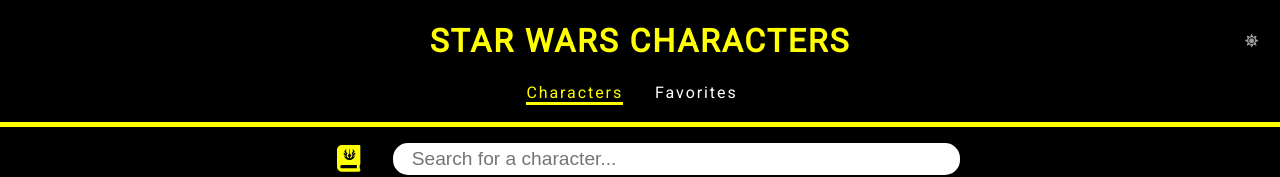
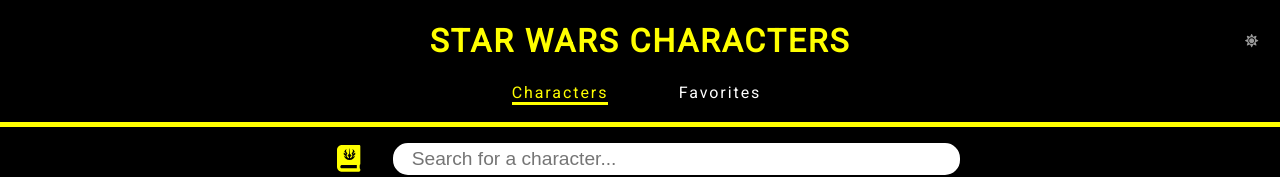
Before and after one commit to BartekSkr/star-wars-characters, a React (Create React App) app: page /characters in a window 1280 px wide. Shown: the top 177 px of the page. Built offline with nearby package versions, Linux system fonts and the light colour scheme.

Commit message:
sass changes

```diff
--- a/src/App.scss
+++ b/src/App.scss
@@ -11,5 +11,5 @@
   font-family: 'Roboto', sans-serif;
   line-height: 1.6;
   letter-spacing: 0.12rem;
-  transition: background-color 0.5s;
+  transition: background-color var(--default-transition);
 }
--- a/src/app/components/Pagination/Pagination.scss
+++ b/src/app/components/Pagination/Pagination.scss
@@ -18,11 +18,13 @@
     .pagination-link {
       text-decoration: none;
       color: var(--text-color);
+      transition: color var(--default-transition);
     }
 
     .pagination-link-active {
       border-bottom: epx solid var(--accent-color);
       color: var(--accent-color);
+      transition: color var(--default-transition);
       text-underline-offset: 0.2rem;
     }
 
@@ -32,6 +34,7 @@
 
       .pagination-link {
         color: var(--accent-color);
+        transition: color var(--default-transition);
       }
     }
   }
--- a/src/app/components/pages/404/404-page.scss
+++ b/src/app/components/pages/404/404-page.scss
@@ -6,6 +6,7 @@
   margin: 0 auto;
   padding: 0 2rem;
   color: var(--text-color);
+  transition: color var(--default-transition);
 
   img {
     width: 100px;
--- a/src/app/components/pages/CharacterDetails/CharacterDetails.scss
+++ b/src/app/components/pages/CharacterDetails/CharacterDetails.scss
@@ -11,6 +11,7 @@
   .character-info-details {
     padding: 0 1rem;
     color: var(--text-color);
+    transition: color var(--default-transition);
 
     span {
       display: flex;
--- a/src/app/components/pages/Characters/Characters.scss
+++ b/src/app/components/pages/Characters/Characters.scss
@@ -17,10 +17,12 @@
   width: 80%;
   text-align: center;
   color: var(--accent-color);
+  transition: color var(--default-transition);
 
   .initial-info-icon,
   span {
     color: var(--accent-color);
+    transition: color var(--default-transition);
   }
 }
 
--- a/src/app/components/pages/Favorites/Favorites.scss
+++ b/src/app/components/pages/Favorites/Favorites.scss
@@ -5,7 +5,7 @@
   text-align: center;
   width: 80%;
   color: var(--accent-color);
-  transition: all 0.5s;
+  transition: color var(--default-transition);
 
   .yoda-icon {
     width: 100px;
@@ -17,7 +17,8 @@
 h3 {
   text-align: center;
   margin: 0.5rem 0;
-  color: var(--accent-color)
+  color: var(--accent-color);
+  transition: color var(--default-transition);
 }
 
 .character {
--- a/src/app/components/pages/Search/Search.scss
+++ b/src/app/components/pages/Search/Search.scss
@@ -16,7 +16,7 @@
 
     svg {
       color: var(--accent-color);
-      transition: all 0.5s;
+      transition: color var(--default-transition);
     }
   }
 
--- a/src/app/components/ui/common/Navbar/Navbar.scss
+++ b/src/app/components/ui/common/Navbar/Navbar.scss
@@ -8,11 +8,13 @@
   display: block;
   padding: 1rem 2rem;
   border-bottom: 5px solid var(--accent-color);
+  transition: color var(--default-transition);
 
   h1 {
     font-size: 2rem;
     margin-bottom: 0.8rem;
-    color: var(--accent-color)
+    color: var(--accent-color);
+    transition: color var(--default-transition);
   }
 
   ul {
@@ -23,17 +25,21 @@
 
   .navbar-li {
     transition: all 0.2s ease-in-out;
-    margin: 0 0.5rem;
+    width: 8rem;
+    margin: 0 1rem;
 
     .navbar-link {
       margin: 0 1rem;
       text-decoration: none;
       color: var(--text-color);
+      transition: color var(--default-transition);
 
       &-active {
         color: var(--accent-color);
         border-bottom: 3px solid var(--accent-color);
         text-decoration: none;
+        transition: color var(--default-transition);
+
       }
     }
 
@@ -59,6 +65,7 @@
     cursor: pointer;
     opacity: 0.6;
     color: var(--text-color);
+    transition: color var(--default-transition);
 
     &::after {
       content: attr(aria-label);
@@ -79,6 +86,7 @@
       opacity: 1;
       background: hsla(0%, 0%, 50%, 0.3);
       color: var(--accent-color);
+      transition: color var(--default-transition);
 
       &::after {
         opacity: 1;
--- a/src/app/helpers/_vars.scss
+++ b/src/app/helpers/_vars.scss
@@ -1,5 +1,7 @@
 :root {
   --larger-screens-default-width: 50%;
+  --default-transition: 0.5s;
+
   --background: black;
   --text-color: white;
   --accent-color: yellow;
@@ -26,6 +28,7 @@
   align-items: center;
   justify-content: space-between;
   color: var(--accent-color);
+  transition: color var(--default-transition);
 }
 
 %button {
@@ -37,7 +40,7 @@
   cursor: pointer;
   color: var(--background);
   background-color: var(--accent-color);
-  transition: all 0.5s;
+  transition: background-color var(--default-transition);
 }
 
 %button-delete-list {
@@ -55,7 +58,7 @@
   justify-content: center;
   color: var(--background);
   background-color: var(--accent-color);
-  transition: all 0.5s;
+  transition: background-color 0.5s;
 
   svg {
     position: absolute;
```
